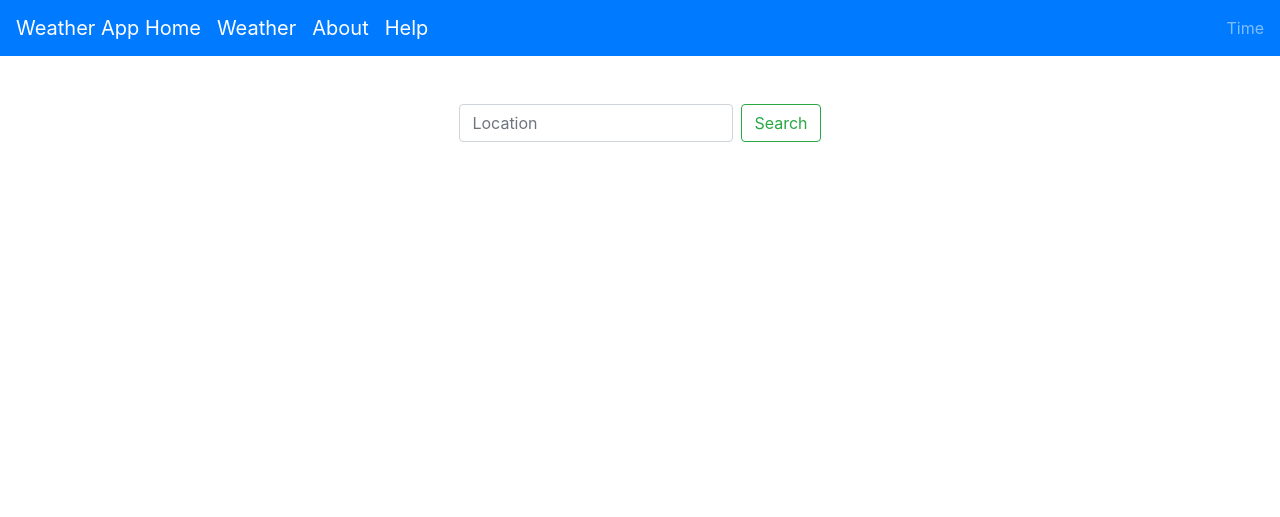
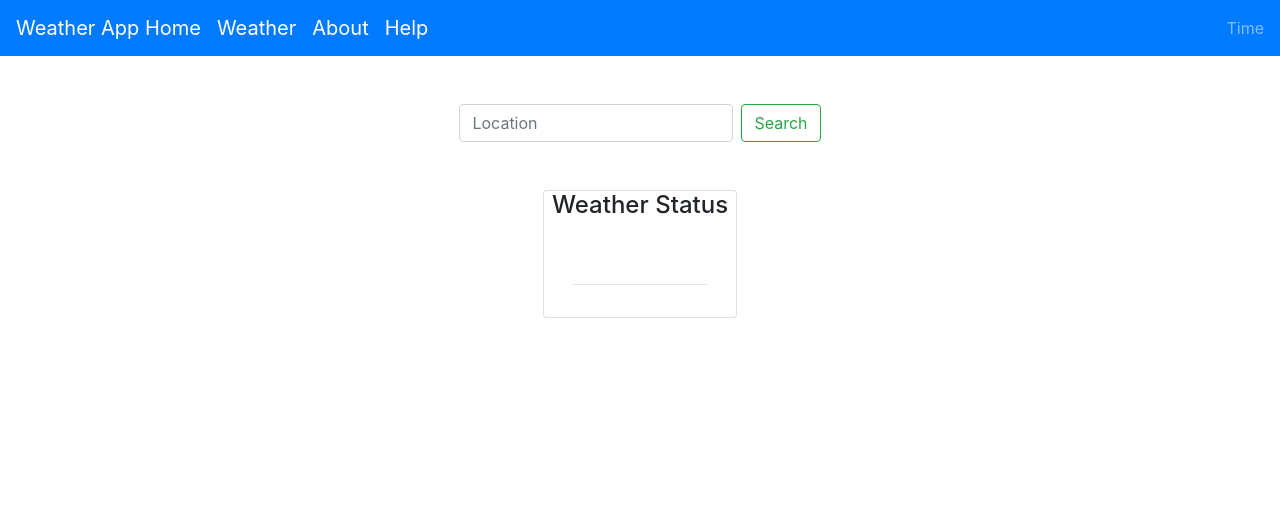
Before and after one commit to JeevanMahesha/nodejs, a Node server app: page / in a window 1280 px wide. Shown: the top 517 px of the page. Run offline with Node 20, Linux system fonts and the light colour scheme; some libraries are stand-ins or nearby versions.

Commit message:
weather app finished

```diff
--- a/web-server/src/app.js
+++ b/web-server/src/app.js
@@ -43,7 +43,7 @@ app.get('/help', (req, res) => {
 app.get('/weather', (req, res) => {
     if (!req.query.address) {
         return res.send({
-            error: 'You must provide address to know the weather!'
+            Error: 'You must provide address to know the weather!'
         })
     }
     geocoding(req.query.address, (error, { latitude, longtitude, location } = {}) => {
--- a/web-server/templets/views/about.hbs
+++ b/web-server/templets/views/about.hbs
@@ -12,7 +12,7 @@
   </head>
   <body>
      {{>header}}
-
+    <p>About</p>
     {{>footer}}
 
 
--- a/web-server/templets/views/index.hbs
+++ b/web-server/templets/views/index.hbs
@@ -18,6 +18,35 @@
     <button class="btn btn-outline-success my-2 my-sm-0" type="submit">Search</button>
   </form>
   </div>
+<div class="d-flex justify-content-center mt-5 text-center" >
+    <!-- Card -->
+<div class="card weather-card pl-2 pr-2">
+<h4 class="card-title" >Weather Status </h4>
+  <!-- Card content -->
+  <div class="card-body pb-3">
+
+    <!-- Title -->
+    <h4 class="card-title font-weight-bold" id="location-name-message"></h4>
+    <!-- Text -->
+    <p class="card-text" id="weather_descriptions"></p>
+    <div class="d-flex justify-content-between">
+    <div id="temperature">
+    </div>
+    </div>
+    {{!-- <div class="d-flex justify-content-between mb-4">
+      <p><i class="fas fa-tint fa-lg text-info pr-2"></i>3% Precipitation</p>
+      <p><i class="fas fa-leaf fa-lg grey-text pr-2"></i>21 km/h Winds</p>
+    </div> --}}
+
+
+    <div class="collapse-content">
+      <hr class="">
+      <p id="country"></p>
+    </div>
+  </div>
+</div>
+<!-- Card -->
+</div>
     {{>footer}}
 
 
```
Also changed, not shown: web-server/templets/views/help.hbs (+1 -6 lines), web-server/public/js/app.js.
